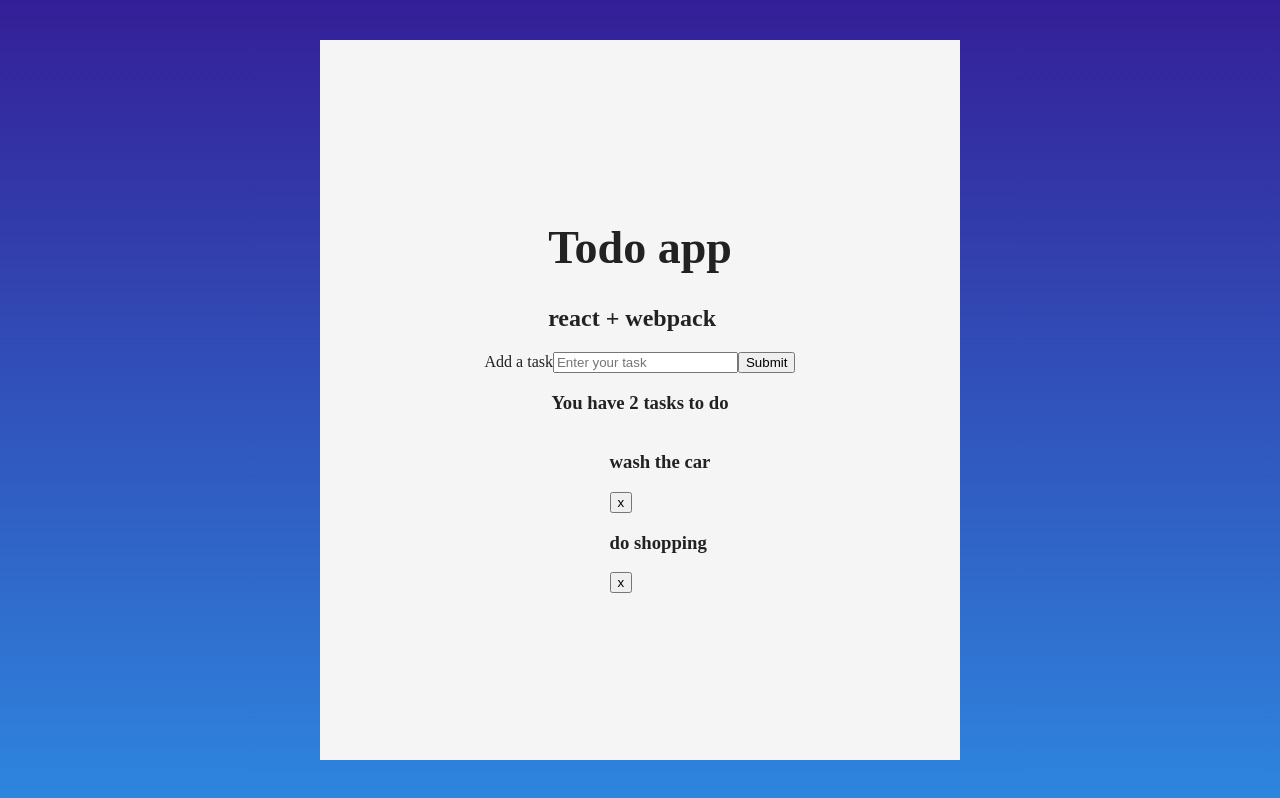
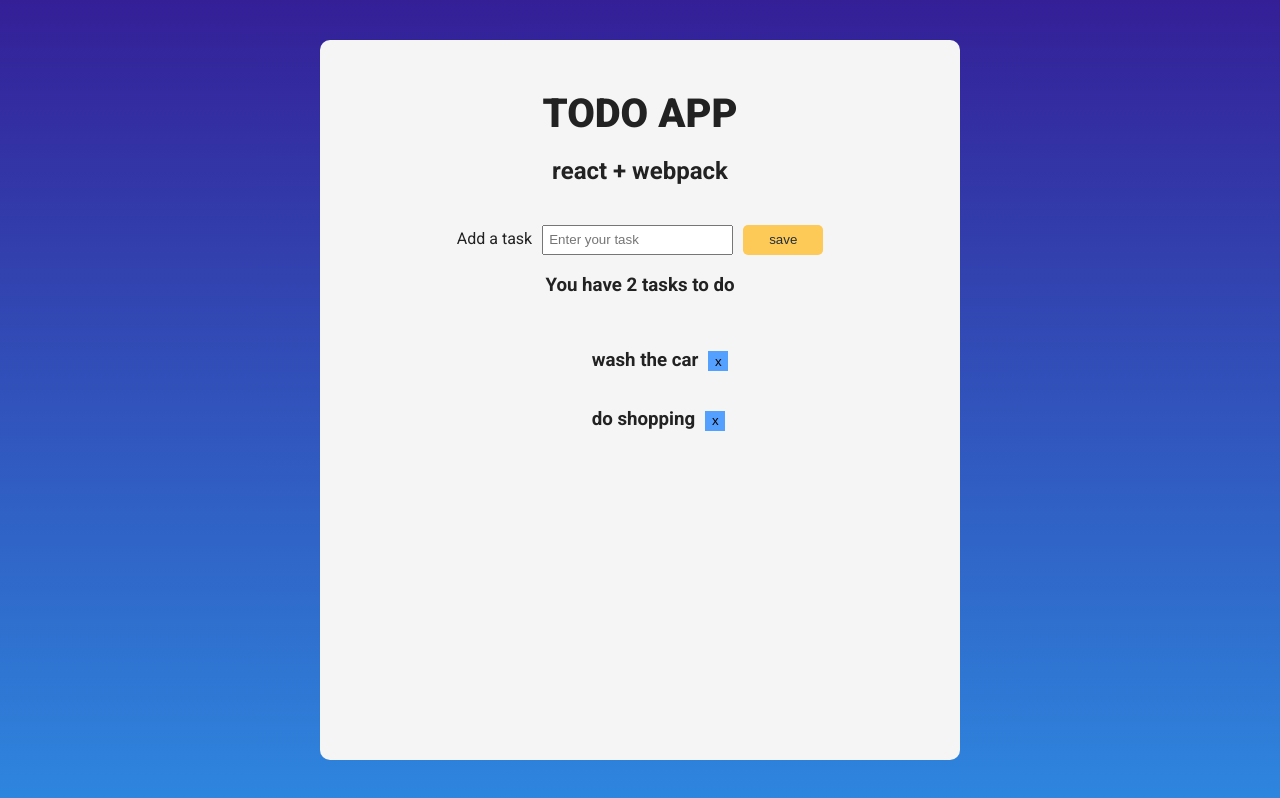
Before and after one commit to matuzalema/to-do-app, a React app: page / in a window 1280 px wide. Built offline with nearby package versions, Linux system fonts and the light colour scheme.

Commit message:
Add css files to app

```diff
--- a/src/components/Title.css
+++ b/src/components/Title.css
@@ -1,3 +1,6 @@
 .header {
-	font-size: 46px;
+	font-size: 40px;
+	text-transform: uppercase;
+	font-weight: 900;
+	margin: 0;
 }
--- a/src/components/Title.js
+++ b/src/components/Title.js
@@ -8,10 +8,10 @@
 
 	render(){
 		return(
-		<div>
+		<>
 			<h1 className={style.header}>Todo app</h1>
 			<h2>react + webpack</h2>
-		</div>
+		</>
 		)
 	}
 }
--- /dev/null
+++ b/src/components/Todo.css
@@ -0,0 +1,15 @@
+.btnRemove {
+	background-color: #54a0ff;
+	border: none;
+	width: 20px;
+	height: 20px;
+}
+
+.btnRemove:focus {
+	outline: none;
+}
+
+.task {
+	display: inline-block;
+	margin-right: 10px;
+}
--- a/src/components/Todo.js
+++ b/src/components/Todo.js
@@ -1,11 +1,12 @@
 import React from 'react';
+import style from './Todo.css';
 
 const Todo = (props) => {
 	return (
-		<>
-			<h3> {props.task.text}</h3>
-			<button onClick={() => props.removeTodo(props.task.id)}>x</button>
-		</>
+		<div>
+			<h3 className= {style.task}> {props.task.text}</h3>
+			<button className={style.btnRemove} onClick={() => props.removeTodo(props.task.id)}>x</button>
+		</div>
 	);
 };
 
--- /dev/null
+++ b/src/components/TodoForm.css
@@ -0,0 +1,35 @@
+.form {
+	margin-top: 20px;
+}
+
+.label {
+	margin-right: 10px;
+}
+
+.input {
+	height: 30px;
+	padding: 5px;
+	margin-right: 10px;
+}
+
+.input:focus {
+	outline: none;
+}
+
+.submit {
+	height: 30px;
+	min-width: 80px;
+	background-color: #feca57;
+	border: none;
+	border-radius: 5px;
+	font-weight: 500;
+	color: #222f3e;
+}
+
+.submit:focus {
+	outline:0;
+}
+
+.submit:hover {
+	background-color: #ff9f43;
+}
--- a/src/components/TodoForm.js
+++ b/src/components/TodoForm.js
@@ -1,4 +1,5 @@
 import React, {Component} from 'react';
+import style from './TodoForm.css';
 
 class TodoForm extends Component {
 	constructor(props){
@@ -11,10 +12,11 @@
 
     handleClick(e) {
     	e.preventDefault();
-    	this.props.addTodo(this.state.value);
-    	this.setState({value: ''});
     	if(this.state.value.length < 2 ) {
     		alert("It't to short");
+    	} else {
+	    	this.props.addTodo(this.state.value);
+	    	this.setState({value: ''});
     	}
     }
 
@@ -24,15 +26,16 @@
 
 	render(){
 		return(
-		<form onSubmit={this.handleClick}>
-			<label> Add a task</label>
+		<form onSubmit={this.handleClick} className={style.form}>
+			<label className={style.label}> Add a task</label>
 			<input
+				className={style.input}
 				type='text'
 				placeholder="Enter your task"
 				value = {this.state.value}
 				onChange = {this.handleChange}
 			/>
-			<button  type="submit">Submit</button>
+			<button  type="submit" className={style.submit}>save</button>
 		</form>
 		)
 	}
--- a/src/components/TodoList.js
+++ b/src/components/TodoList.js
@@ -1,8 +1,9 @@
 import React from 'react';
 import Todo from './Todo.js';
+import style from './TodoList.css';
 
 const TodoList = (props) => {
-		const tasks = props.tasks.map(task => <Todo key={task.id} task={task} removeTodo={props.removeTodo} />);
+		const tasks = props.tasks.map(task => <Todo key={task.id} task={task} removeTodo={props.removeTodo}/>);
 	return (
 		<div>
 			<ul>{tasks}</ul>
--- a/src/containers/App.css
+++ b/src/containers/App.css
@@ -4,13 +4,15 @@
     display: flex;
     flex-direction: column;
     flex-wrap: nowrap;
-    justify-content: center;
+    padding-top: 50px;
+    /*justify-content: center;*/
     align-items: center;
     align-content: center;
     /*margin-top: 100px;*/
     width: 50vw;
-    padding: 0px;
+    /*padding: 0px;*/
 
-    height: 90vh;
+    min-height: 90vh;
     margin: 40px auto;
+    border-radius: 10px;
 }
--- a/src/index.css
+++ b/src/index.css
@@ -1,3 +1,4 @@
+@import url('https://fonts.googleapis.com/css?family=Roboto:300,400,500,700,900');
 * {
 	box-sizing: border-box;
 }
@@ -6,4 +7,5 @@
 	margin: 0;
 	padding: 0;
 	background-image: linear-gradient(#341f97, #2e86de);
+	font-family: 'Roboto', sans-serif;
 }
```
Also changed, not shown: src/components/TodoList.css (added), 1 other file (tests, documents, lock files or other folders).
